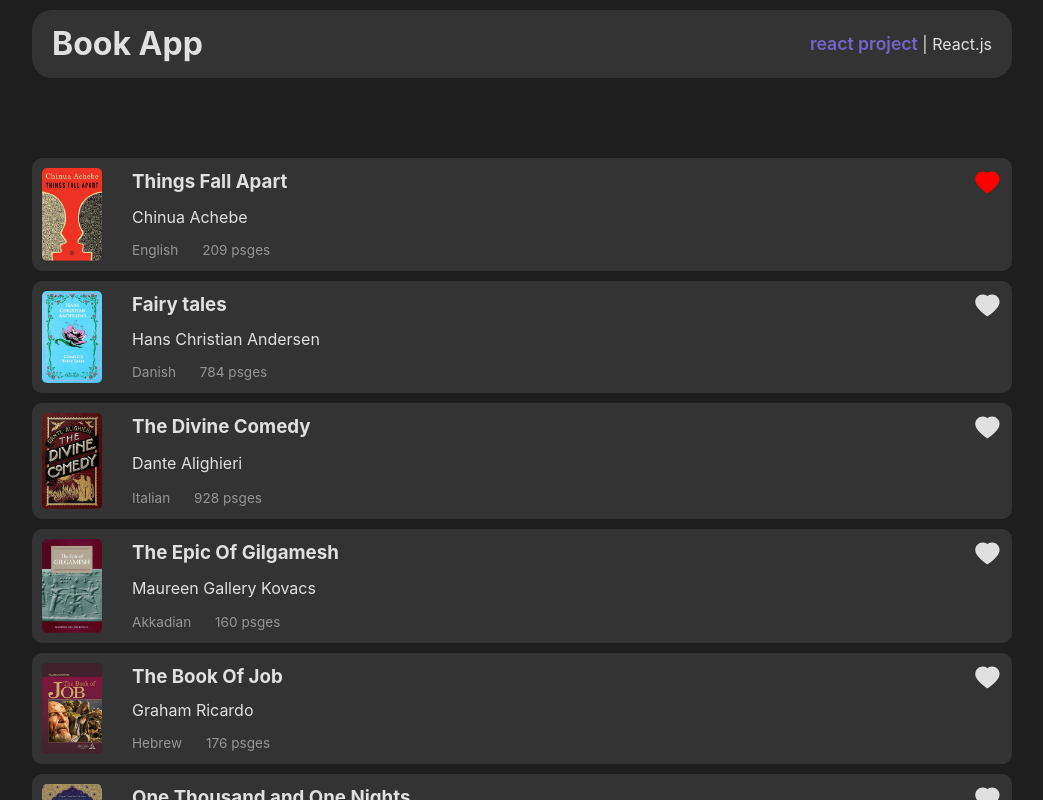
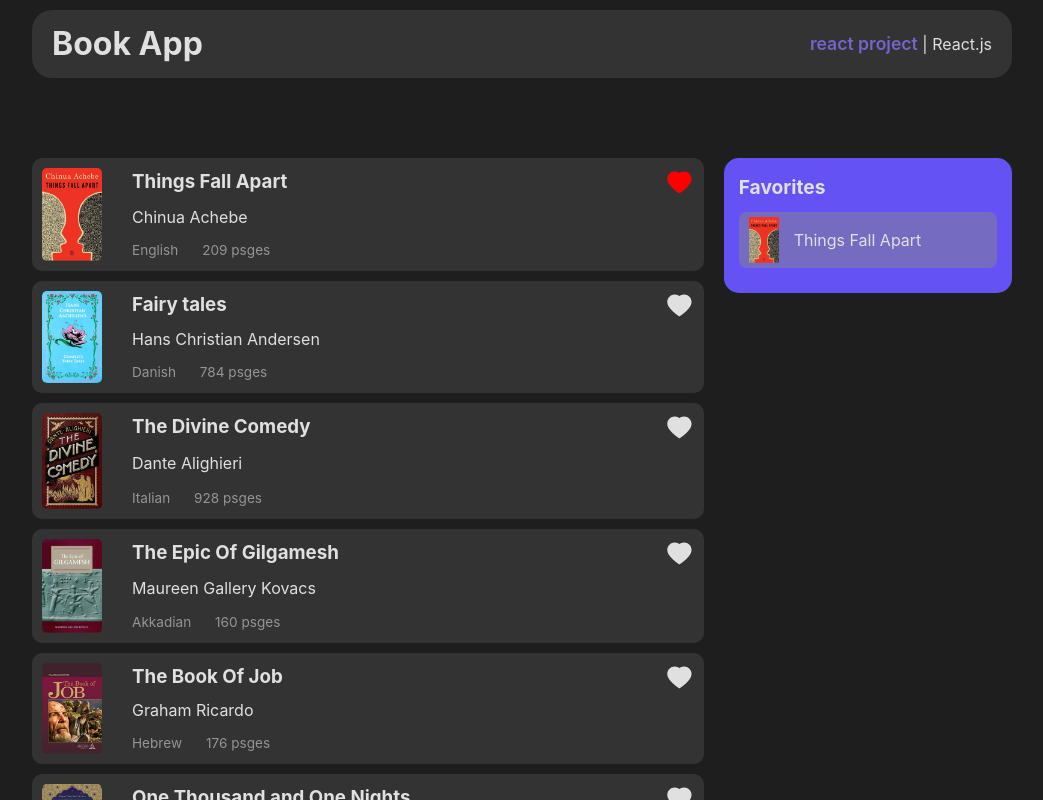
Before and after one commit to SarahRahgoshay/book-app, a React (Vite) app: page / in a window 1280 px wide. Both pictures are taken after a click on the button 1105 px from the left and 183 px from the top of the page. Shown: the top 800 px of the page, without its empty margins (118-1161 px from the left). Built offline with nearby package versions, Linux system fonts and the light colour scheme.

Commit message:
add liked books to the list of favorites and show the list

```diff
--- a/src/components/BookCard.jsx
+++ b/src/components/BookCard.jsx
@@ -3,12 +3,15 @@
 
 import styles from './BookCard.module.css';
 
-const BookCard = ({data: {title , author , image , language , pages}}) => {
+const BookCard = ({data , handleLikedList}) => {
+
+    const {title , image , author , pages , language} = data;
 
     const[like , setLike] = useState(false);
 
     const likeHandler = () => {
         setLike((like) => !like)
+        handleLikedList(data , like)
     }
 
     return (
--- a/src/components/Books.jsx
+++ b/src/components/Books.jsx
@@ -1,15 +1,36 @@
+import { useState } from "react";
 import { books } from "../constants/mockData";
 import BookCard from "./BookCard";
+import SideCard from "./SideCard";
+
+import styles from './Books.module.css';
 
 const Books = () => {
+    const [liked , setLiked] = useState([]);
+
+    const handleLikedList = (book , status) => {
+        if (status) {
+            const newLikedList = liked.filter(item => item.id !== book.id);
+            setLiked(newLikedList);
+        }else{
+            setLiked(liked => [...liked , book]);
+        }
+    }
+
     return (
-        <div>
-            <div>
-                {books.map( (book) => ( <BookCard key={book.id} data={book} /> ) )}
+        <div className={styles.container} >
+            <div className={styles.cards} >
+                {books.map( (book) => (
+                    <BookCard key={book.id} data={book} handleLikedList={handleLikedList} />
+                ))}
             </div>
-            <div>
-
-            </div>
+                {!!liked.length && (
+                    <div className={styles.favorite}>
+                        <h4> Favorites </h4>
+                        {liked.map((book) => (
+                            <SideCard key={book.id} data={book} /> ))}
+                    </div>
+                )}
         </div>
     );
 };
--- /dev/null
+++ b/src/components/Books.module.css
@@ -0,0 +1,21 @@
+.container {
+    display: flex;
+}
+
+.cards {
+    flex: 2.6 1 0;
+    min-height: 100vh;
+}
+
+.favorite {
+    flex: 1 1 0;
+    height: fit-content;
+    padding: 15px;
+    background-color: #6552f4;
+    border-radius: 15px;
+    margin-left: 20px;
+}
+
+.favorite h4 {
+    font-size: 1.2rem;
+}
--- /dev/null
+++ b/src/components/SideCard.jsx
@@ -0,0 +1,12 @@
+import styles from './SideCard.module.css'
+
+const SideCard = ({data: {image , title}}) => {
+    return (
+        <div className={styles.card}>
+            <img src={image} alt={title} />
+            <p> {title} </p>
+        </div>
+    );
+};
+
+export default SideCard;
--- /dev/null
+++ b/src/components/SideCard.module.css
@@ -0,0 +1,12 @@
+.card {
+    display: flex;
+    align-items: center;
+    padding: 5px 10px;
+    margin: 10px 0;
+    background-color: #756bc0;
+    border-radius: 8px;
+}
+.card img {
+    width: 30px;
+    margin-right: 15px;
+}
```
